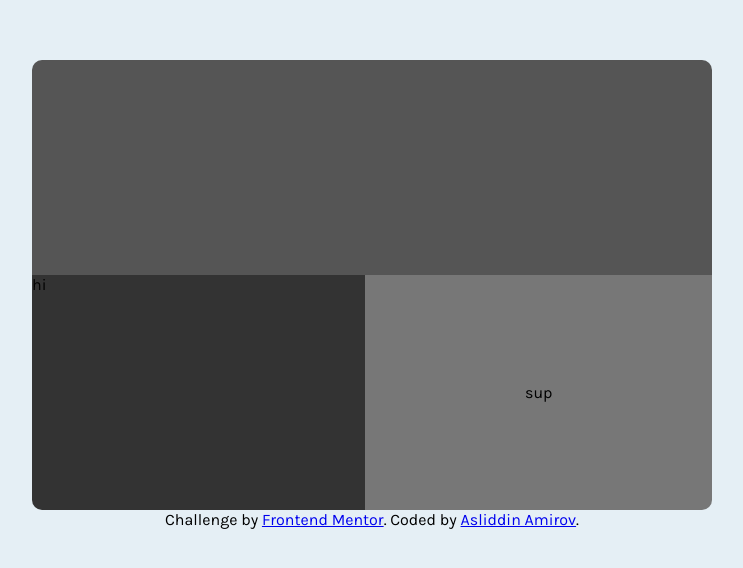
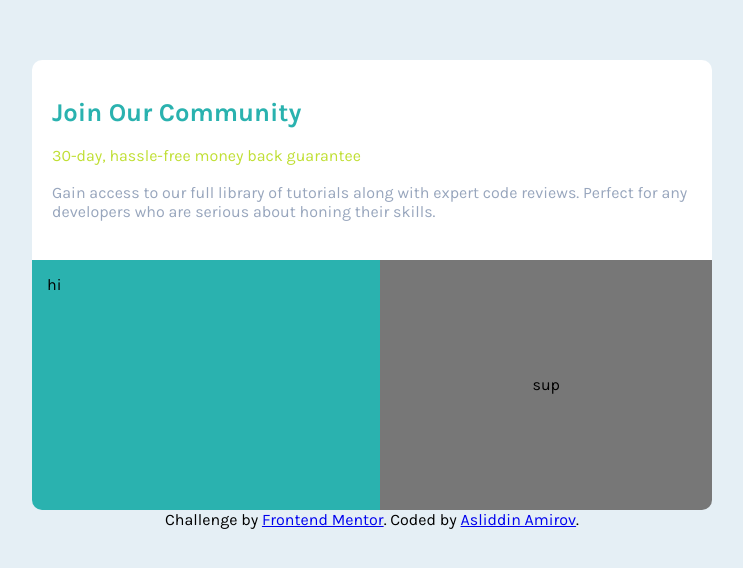
Before and after one commit to asliddinamir/project16-FM, a plain HTML site: page index.html in a window 1280 px wide. Shown: the part 106-674 px from the top of the page, without its empty margins (268-1011 px from the left). Drawn offline with Linux system fonts and the light colour scheme.

Commit message:
done top part of grid

```diff
--- a/index.html
+++ b/index.html
@@ -16,7 +16,10 @@
 
   <main class="container">
     <div class="top_content">
-
+      <h4>Join Our Community</h4>
+      <span>30-day, hassle-free money back guarantee</span>
+      <p>Gain access to our full library of tutorials along with expert code reviews. Perfect for any developers who are
+        serious about honing their skills.</p>
     </div>
     <div class="bottom_content">
       <div class="left_content">hi</div>
--- a/style.css
+++ b/style.css
@@ -33,13 +33,42 @@ body {
 }
 
 .top_content {
-    background: #555;
+    background-color: #fff;
     border-radius: 10px 10px 0 0;
+    height: 200px;
+    display: flex;
+    flex-direction: column;
+    justify-content: space-evenly;
+    padding: 20px;
+}
+
+.top_content h4 {
+    font-size: 1.6rem;
+    font-weight: 600;
+    color: var(--Cyan);
+}
+
+.top_content span {
+    font-weight: 500;
+    color: var(--Bright_Yellow);
+}
+
+.top_content {
+    color: #98a6bd;
 }
 
 .bottom_content {
     display: grid;
     grid-template-columns: auto auto;
+    height: 250px;
+}
+
+.left_content {
+    background-color: var(--Cyan);
+    grid-template-columns: 2fr;
+    border-radius: 0 0 0 10px;
+    display: flex;
+    padding: 15px;
 }
 
 .right_content {
@@ -50,9 +79,3 @@ body {
     text-align: center;
     border-radius: 0 0 10px 0;
 }
-
-.left_content {
-    background-color: #333;
-    grid-template-columns: 2fr;
-    border-radius: 0 0 0 10px;
-}
```
